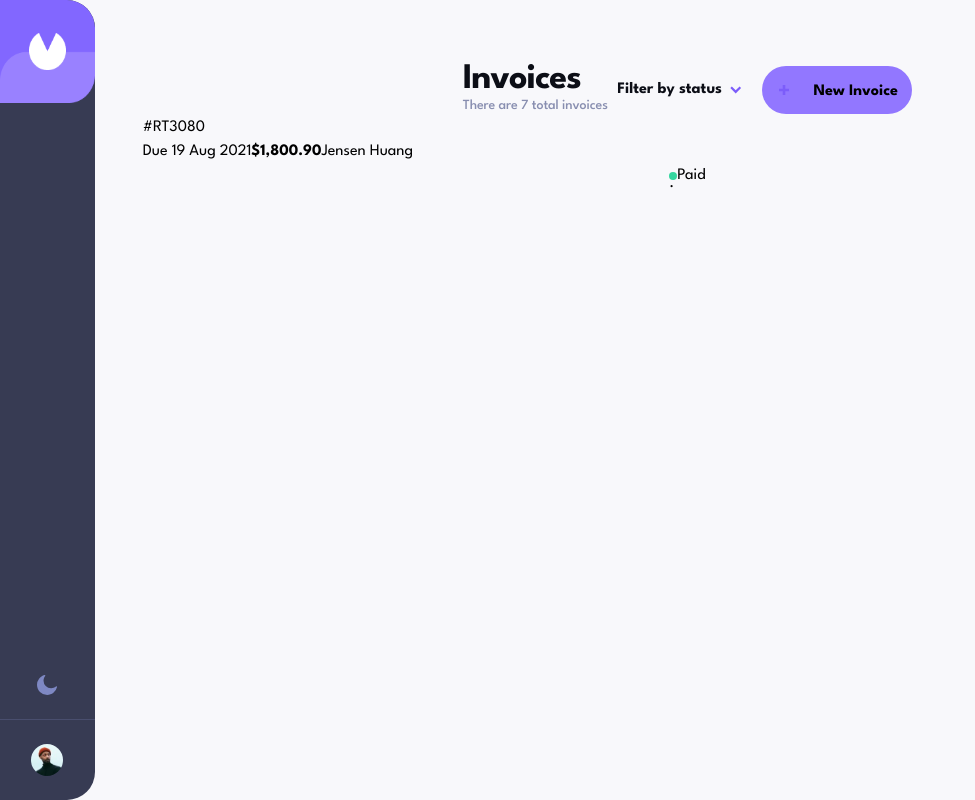
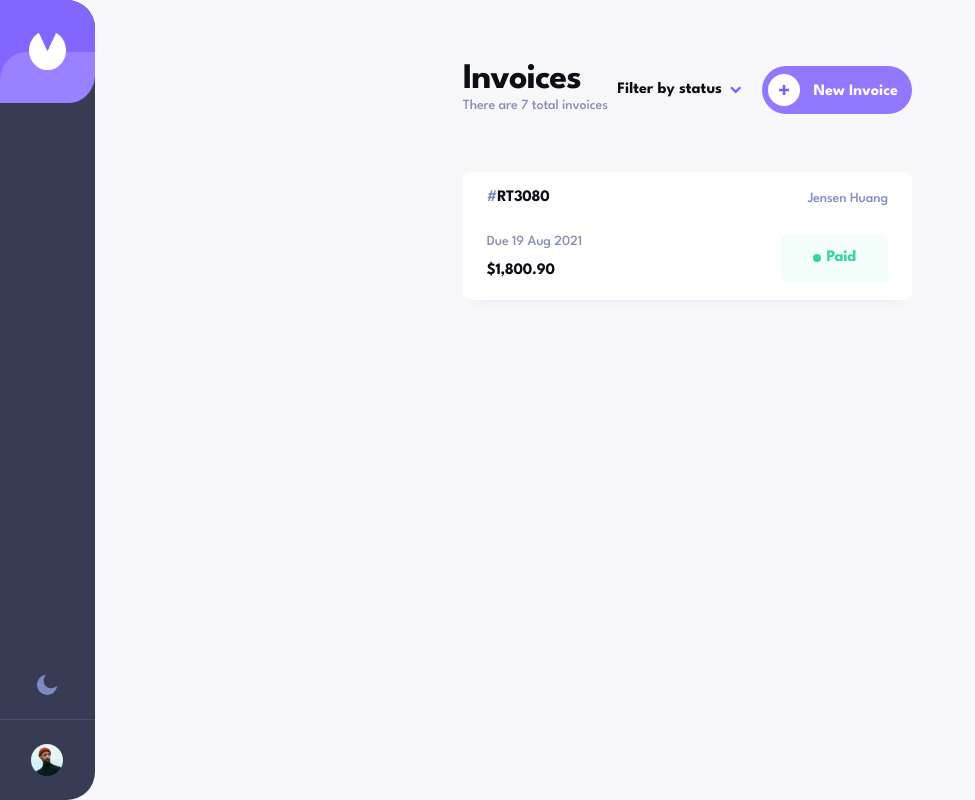
Before and after one commit to kelitasukita/invoice-app-frontend, a Next.js app: page / in a window 1280 px wide. Shown: the whole page, without its empty margins (0-975 px from the left). Built offline with nearby package versions, Linux system fonts and the light colour scheme.

Commit message:
Add invoice component and styles

```diff
--- a/src/app/components/AddInvoice.tsx
+++ b/src/app/components/AddInvoice.tsx
@@ -52,11 +52,11 @@ export default function AddInvoice() {
         <div>
           <div>
             <div className="flex justify-between items-center w-90 h-44 bg-02 rounded-full p-1.5 sm:w-150 sm:h-48">
-              <div className="flex justify-center items-center w-8 h-8 bg-white rounded-full " >
+              <div className="flex justify-center items-center w-8 h-8 bg-13 rounded-full " >
                 <img className="" src="/assets/icon-plus.svg" alt="plus signal" />
               </div>
               <div>
-                <p className="text-base text-white font-bold mr-2 sm:mt-1">
+                <p className="text-base text-13 font-bold mr-2 sm:mt-1">
                   {width > 450
                     ?
                     (<span>New Invoice</span>)
--- a/src/app/components/Invoice.tsx
+++ b/src/app/components/Invoice.tsx
@@ -1,14 +1,26 @@
 export default function Invoice() {
   return (
-    <article>
-      <div>
-        <h2>#RT3080</h2>
-        <span>Due 19 Aug 2021</span>
-        <strong>$1,800.90</strong>
-        <span>Jensen Huang</span>
-        <div className="flex justify-center items-center">
-          <div className="w-2 h-2 rounded-full bg-paid">.</div>
-          <span>Paid</span>
+    <article className="desktop:mx-80 sm:shadow-my-shadow">
+      <div className="flex justify-between items-center mt-8 desktop:mt-14 bg-13 rounded-lg h-32 p-6">
+        <div className="flex-col">
+          <h2 className="heading-s text-08 mb-6">
+            <span className="text-07">#</span>
+            RT3080
+          </h2>
+          <span className="text-06 body inline-block mb-2">Due 19 Aug 2021</span>
+          <div>
+            <strong className="text-08 heading-s">$1,800.90</strong>
+          </div>
+        </div>
+
+        <div>
+          <div className="mb-11">
+            <span className="text-07 body float-right">Jensen Huang</span>
+          </div>
+          <div className="flex justify-center items-center bg-paid py-4 px-8 rounded-md bg-opacity-4">
+            <div className="w-2 h-2 rounded-full bg-paid"></div>
+            <span className="heading-s text-paid ml-1.5">Paid</span>
+          </div>
         </div>
       </div>
     </article>
```
